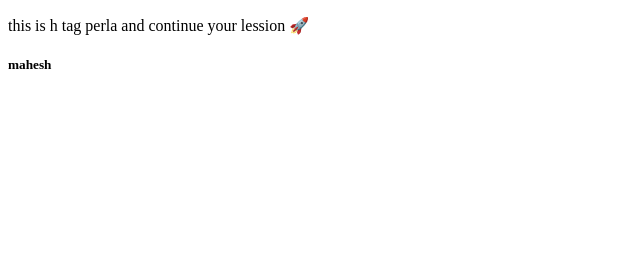
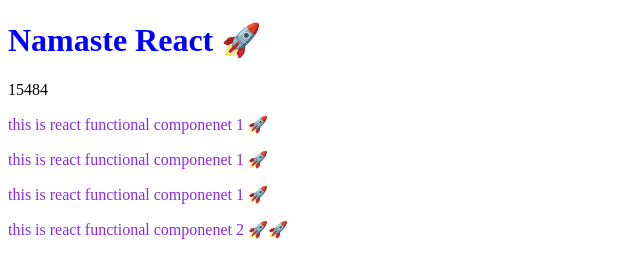
Before and after one commit to maheshperla1518/Namaste-React, a React app: page / in a window 1280 px wide. Shown: the whole page, without its empty margins (0-640 px from the left). Built offline with nearby package versions, Linux system fonts and the light colour scheme.

Commit message:
after ep3

```diff
--- a/App.js
+++ b/App.js
@@ -1,17 +1,66 @@
 import React from "react";
 import ReactDOM from "react-dom/client";
-
 
 // var root = ReactDOM.createRoot(document.getElementById("root"));
 // root.render(parent);
 
+//task-2
+// div>>div>>ptag
+// var div_tag = React.createElement("div",{className:"alpha"},
+//     React.createElement("div",{className:"div2"},
+//         React.createElement("p",{className:"paragrapgh",},
+//             'this is h tag perla and continue your lession 🚀')))
+
+// var root = ReactDOM.createRoot(document.getElementById("root"));
+// root.render(div_tag);
+
+//React element
+
+var heading = React.createElement("h1", { id: "heading" }, "Namaste React 🚀");
+console.log(heading);
+
+//jsx elt--->babel converts into react elt
+///react element
+// var heading = (
+//       <h1 id="heading">
+//         Namaste React using jsx 🚀
+//         </h1>
+//         );
+// console.log(heading);
+
+// //react functional componenet
+// var Heading = ()=>{
+//     return <div>
+//         <h1>Namaste React functional componenet 🚀</h1>
+//     </div>
+// }
+
+// var root = ReactDOM.createRoot(document.getElementById("root"));
+// root.render(heading);
 
 //task-2
-// div>>div>>ptag
-var div_tag = React.createElement("div",{className:"alpha"},
-    React.createElement("div",{className:"div2"},
-        React.createElement("p",{className:"paragrapgh",},
-            'this is h tag perla and continue your lession 🚀')))
+//create two componenets and do componenet composistion
+//render a react functional compoenent
+
+var number = 15484
+var Component_1 = function(){
+  return (
+   <div>
+      <p className="para">this is react functional componenet 1 🚀</p>
+    </div>
+  )
+}
+var Component2 = () => {
+    return (
+  <div>
+    {heading}
+    {number}
+    {Component_1()}
+    <Component_1/>
+    <Component_1></Component_1>
+    <p className="para">this is react functional componenet 2 🚀🚀</p>
+  </div>);
+};
 
 var root = ReactDOM.createRoot(document.getElementById("root"));
-root.render(div_tag);
+root.render(<Component2 />);
--- a/index.css
+++ b/index.css
@@ -0,0 +1,8 @@
+#heading{
+    color:blue;
+}
+
+.para{
+    size: 16px;
+    color: blueviolet;
+}
--- a/index.html
+++ b/index.html
@@ -10,10 +10,10 @@
 
 <body>
 
-    <div id="root"></div>
+    <div id="root">
+        <h1>not rendered</h1>
+    </div>
 
-
-    <h5>mahesh</h5>
 
 
 
--- a/package.json
+++ b/package.json
@@ -4,6 +4,8 @@
   "description": "this is shit",
 
   "scripts": {
+    "start": "parcel index.html",
+    "build": "parcel build index.html",
     "test": "jest"
   },
   "repository": {
```
